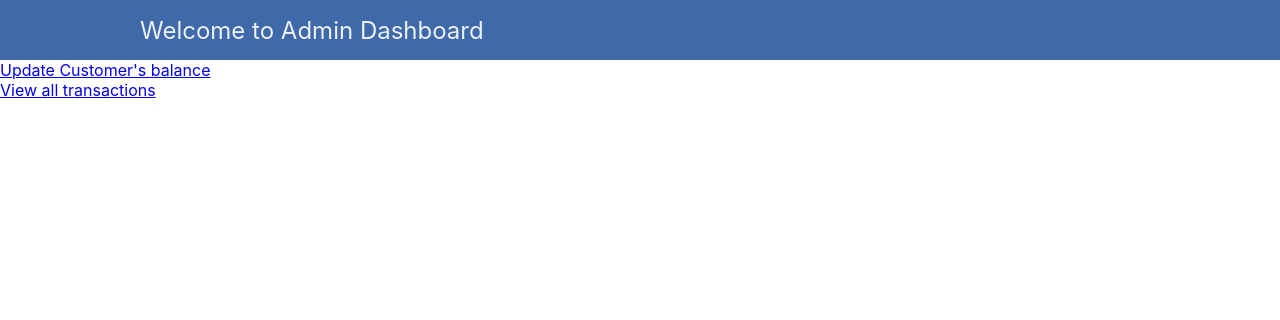
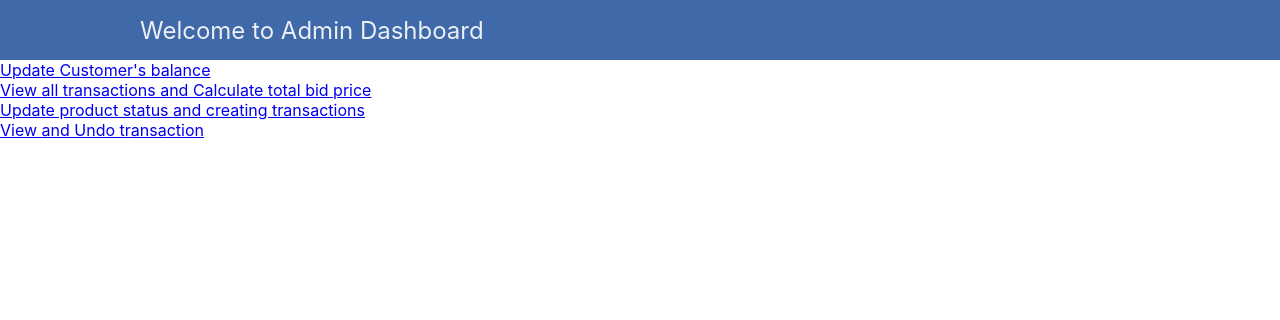
Before and after one commit to Buithienphuoc/DBAGroupAsm, a PHP site: page /admin/admin_dashboard.php in a window 1280 px wide. Shown: the top 320 px of the page. Run offline with PHP 8.4, Linux system fonts and the light colour scheme; data that the repository does not hold is empty.

Commit message:
"Fix admin dashboard"

```diff
--- a/admin/admin_dashboard.php
+++ b/admin/admin_dashboard.php
@@ -8,5 +8,9 @@ include '../connection.php';
 <?=template_header('Home')?>
     <a href="read_customer.php">Update Customer's balance</a>
     </br>
-    <a href="view_all_transactions.php">View all transactions</a>
+    <a href="view_all_transactions.php">View all transactions and Calculate total bid price</a>
+    </br>
+    <a href="read_product.php">Update product status and creating transactions</a>
+    </br>
+    <a href="read_transaction.php">View and Undo transaction</a>
 <?=template_footer()?>
```
